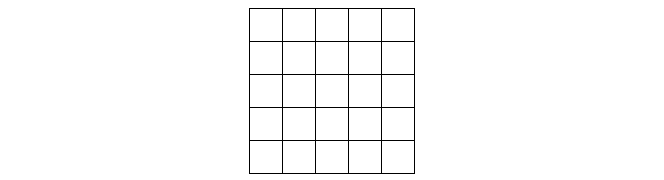
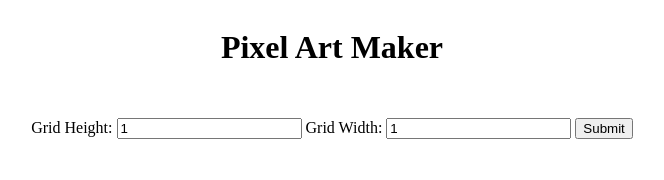
Before and after one commit to mibaratto/pixel-art-maker, a plain HTML site: page index.html in a window 1280 px wide. Shown: the whole page, without its empty margins (308-972 px from the left). Drawn offline with Linux system fonts and the light colour scheme.

Commit message:
creatting grid size setup

```diff
--- a/app.js
+++ b/app.js
@@ -1,7 +1,5 @@
-let row = 5;
-let cel = 5;
-
 // Creating table
+function makeGrid(row, cel) {
   for (i = 0; i < row; i++) {
     const newRow = document.createElement("tr");
     // newRow.textContent = `linha ${i}`;
@@ -15,6 +13,7 @@ for (i = 0; i < row; i++) {
       console.log(`linha ${i}, cel ${j}`);
     }
   }
+}
 
 //adding event delegation to <table> element
 const newTable = document.querySelector("table");
@@ -23,3 +22,13 @@ newTable.addEventListener("click", function (event) {
   targetCell.style.cssText = "background-color:blue";
   console.log("uma celula foi clicada");
 });
+
+const submitButton = document.getElementById("sizePicker");
+
+submitButton.addEventListener("submit", function (event) {
+  event.preventDefault();
+  let row = document.getElementById("inputHeight").value;
+  let cel = document.getElementById("inputWidth").value;
+
+  makeGrid(row, cel);
+});
--- a/index.html
+++ b/index.html
@@ -6,8 +6,22 @@
     <link rel="stylesheet" href="/style.css" />
     <title>Document</title>
   </head>
+
   <body>
-    <table id="pixelCanvas"></table>
+    <main>
+      <header>
+        <h1>Pixel Art Maker</h1>
+      </header>
+      <form id="sizePicker">
+        Grid Height:
+        <input type="number" id="inputHeight" name="height" min="1" value="1" />
+        Grid Width:
+        <input type="number" id="inputWidth" name="width" min="1" value="1" />
+        <input type="submit" />
+      </form>
+
+      <table id="pixelCanvas"></table>
+    </main>
     <script src="/app.js"></script>
   </body>
 </html>
--- a/style.css
+++ b/style.css
@@ -1,6 +1,12 @@
+main {
+  display: flex;
+  flex-direction: column;
+  align-items: center;
+  gap: 30px;
+}
+
 table {
   border-collapse: collapse;
-  margin: 0 auto;
 }
 
 #pixelCanvas td {
```
Lines whose indentation alone changed are shown as unchanged.
